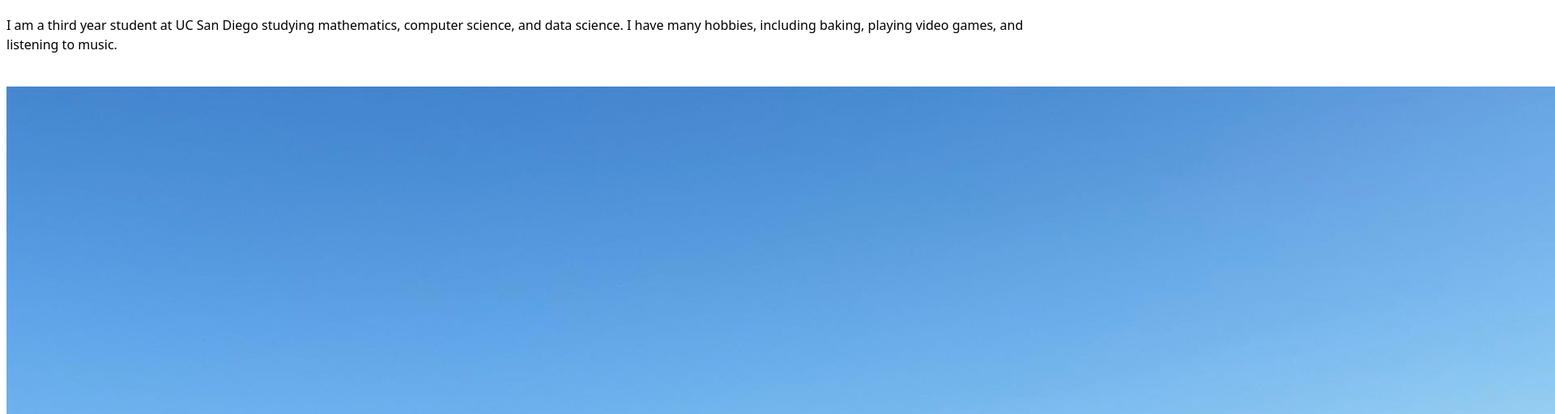
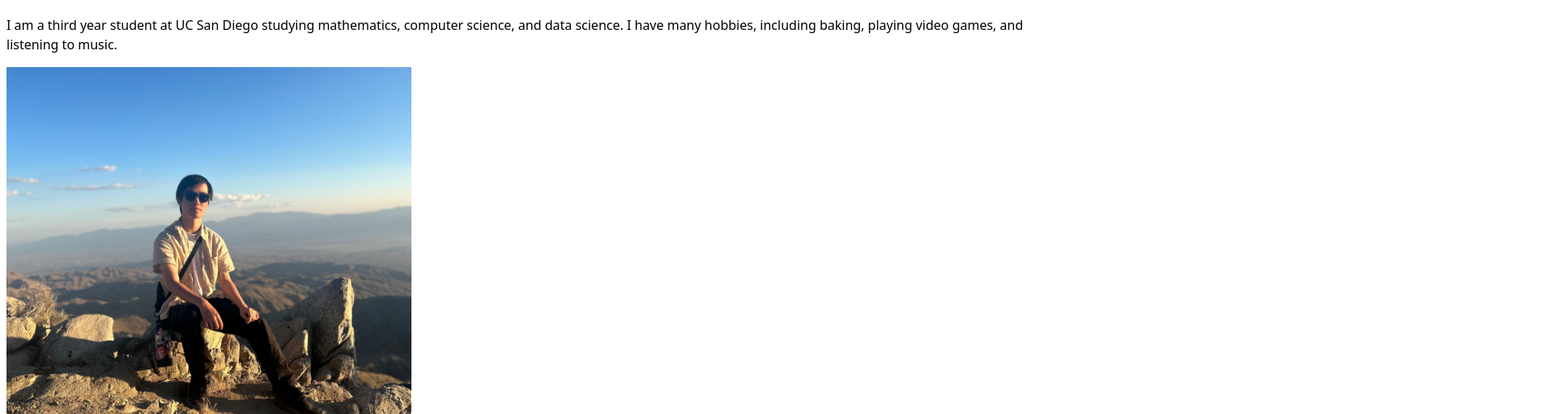
Before and after one commit to timeturtles/DSC106-Portfolio, a plain HTML site: page index.html in a window 1280 px wide. Shown: the part 104-616 px from the top of the page at 81% size, 1920 px wide, since content can reach past the window. Drawn offline with Linux system fonts and the light colour scheme.

Commit message:
adjusting size of image in main page

```diff
--- a/index.html
+++ b/index.html
@@ -16,6 +16,6 @@
     </nav>
     <h1>Benson Zhu</h1>
     <p>I am a third year student at UC San Diego studying mathematics, computer science, and data science. I have many hobbies, including baking, playing video games, and listening to music.</p>
-    <img> <img src="images\IMG_4347.jpg" alt="Me in Joshua Tree National Park">
+    <img src="images\IMG_4347.jpg" alt="Me in Joshua Tree National Park" style="width:500px;height:500px;">
 </body>
 </html>
```
